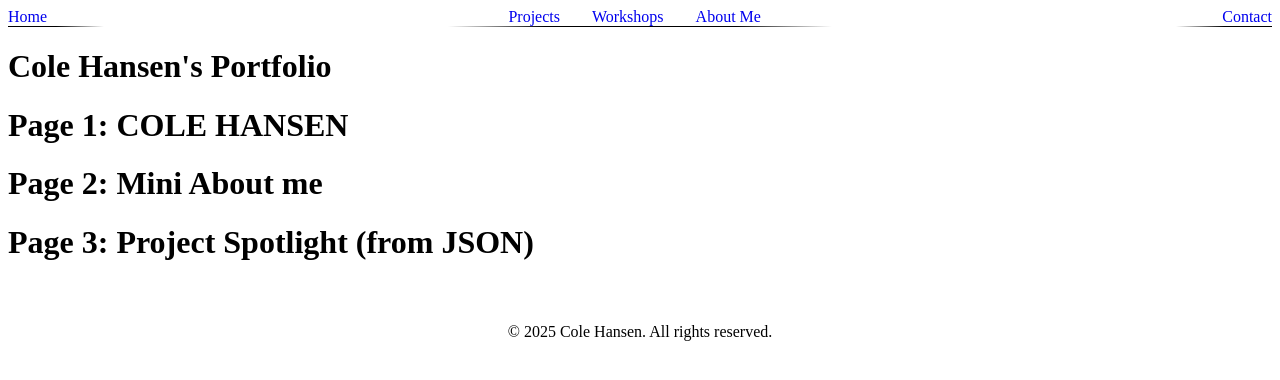
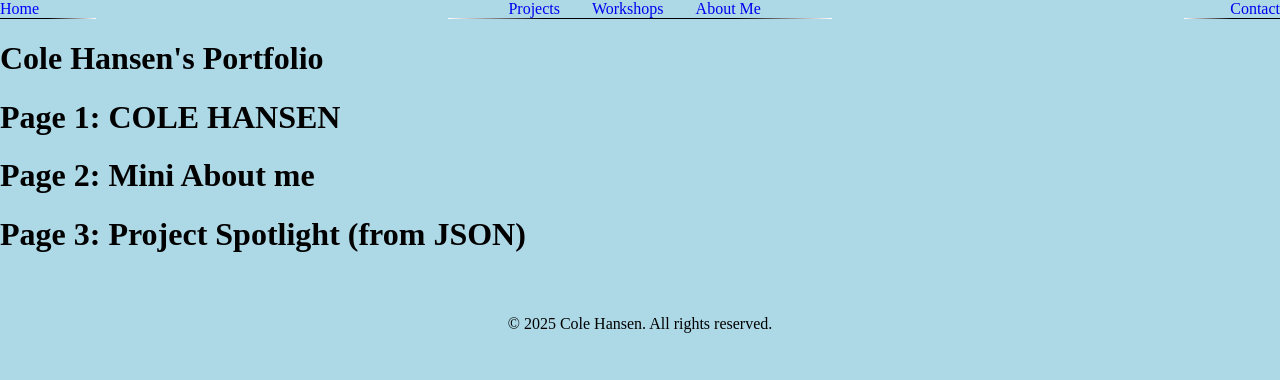
Before and after one commit to ColeMinersUnion/portfolio, a React (Vite) app: page / in a window 1280 px wide. Shown: the top 380 px of the page. Built offline with nearby package versions, Linux system fonts and the light colour scheme.

Commit message:
Passing Background Context

```diff
--- a/src/App.jsx
+++ b/src/App.jsx
@@ -1,7 +1,16 @@
 
 import './App.css'
+import { useEffect } from 'react';
+import { useOutletContext } from 'react-router-dom';
 
 function App() {
+
+  const { setBackground } = useOutletContext();
+
+  useEffect(() => {
+    setBackground("bg1"); // Example gradient background
+    return () => setBackground(null); // Clean up when leaving
+  }, []);
 
   return (
     <>
--- a/src/index.css
+++ b/src/index.css
@@ -0,0 +1,15 @@
+html, body, #root {
+    margin: 0;
+    padding: 0;
+    height: 100%;
+}
+
+.bg1{
+    position: absolute;
+    top: 0;
+    left: 0;
+    width: 100%;
+    height: 100%;
+    z-index: -1;
+    background-color: lightblue;
+}
--- a/src/main.jsx
+++ b/src/main.jsx
@@ -1,4 +1,6 @@
 import { createRoot } from 'react-dom/client'
+//import { useOutletContext } from 'react-router-dom'
+import { useEffect, useState } from 'react'
 import './index.css'
 import App from './App.jsx'
 import { createBrowserRouter, Outlet, RouterProvider } from 'react-router-dom'
@@ -8,12 +10,30 @@ import Footer from './components/Footer.jsx'
 import About from './pages/About.jsx'
 
 const Layout = () => {
+
+  const [background, setBackground] = useState(null);
+
+
   return (
-    <>
-      <Navbar />
-      <Outlet />
-      <Footer />
-    </>
+    <div className="relative min-h-screen overflow-hidden">
+      {/* Dynamic background */}
+      {background && (
+        <div className="absolute inset-0 z-0">
+          {typeof background === "string" ? (
+            <div className={background} />
+          ) : (
+            background // JSX like <ThreeScene />
+          )}
+        </div>
+      )}
+
+      {/* Content & overlays */}
+      <div className="relative z-10">
+        <Navbar />
+        <Outlet context={{setBackground}}/>
+        <Footer />
+      </div>
+    </div>
   );
 }
 
```
